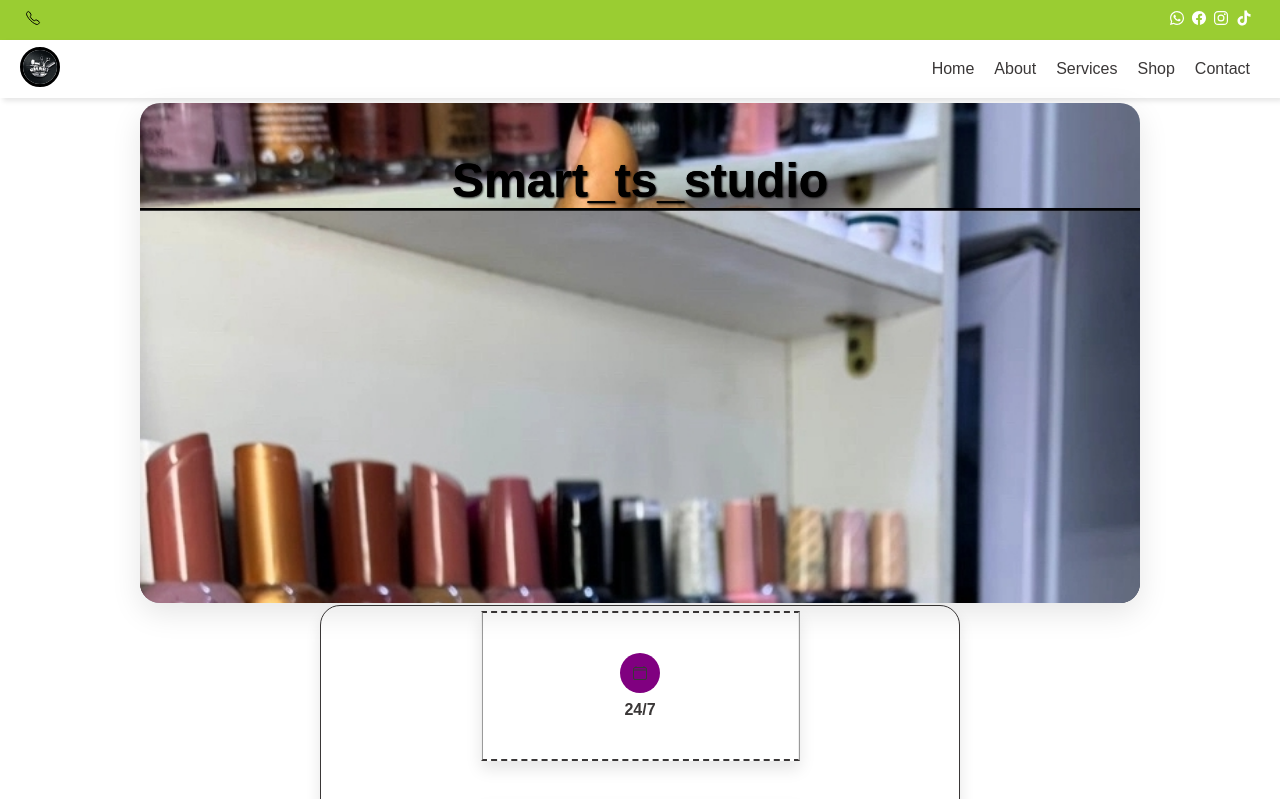
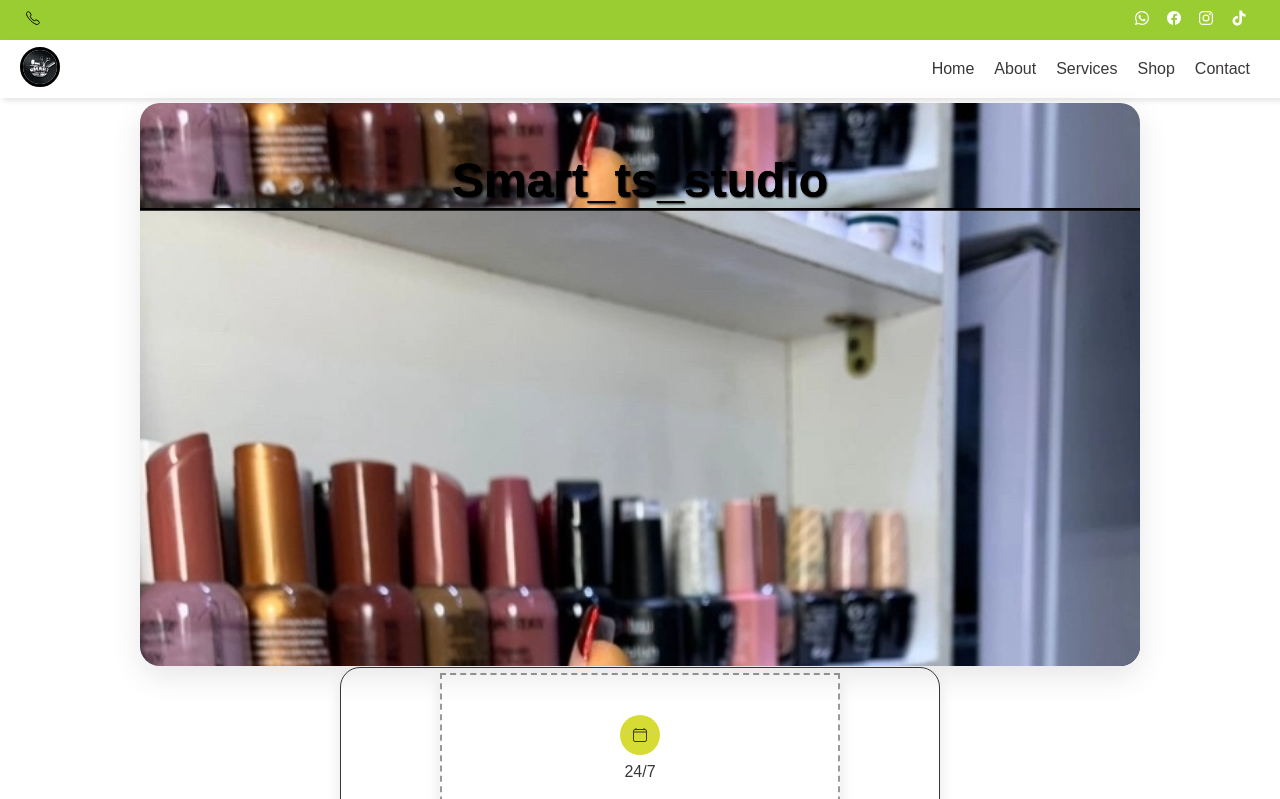
Before and after one commit to OJaybit/SmartTnsorium, a plain HTML site: page index.html in a window 1280 px wide. Shown: the top 799 px of the page. Drawn offline with nearby package versions, Linux system fonts and the light colour scheme.

Commit message:
new codes added

```diff
--- a/index.css
+++ b/index.css
@@ -1,6 +1,4 @@
-// <uniquifier>: Use a unique and descriptive class name
-// <weight>: Use a value from 100 to 900
-
+/* FONT STYLES */
 .inter-uniquifier {
   font-family: "Inter", serif;
   font-optical-sizing: auto;
@@ -20,9 +18,8 @@
   font-style: normal;
 }
 
-
-
-*{
+/* RESET STYLES */
+* {
   margin: 0;
   padding: 0;
   border: 0;
@@ -31,132 +28,145 @@
   text-decoration: none;
   box-sizing: border-box;
 }
-body{
+
+body {
   font-family: "poppins", sans-serif;
   min-height: 100vh;
-    color:rgb(58, 55, 55)  ;
+  color: rgb(58, 55, 55);
+  width: 100%;
+  overflow-x: hidden;
 }
 
-a, a:hover{
+a, a:hover {
   text-decoration: none;
 }
-/* .top-bar */
-.top-bar{
+
+/* TOP BAR */
+.top-bar {
   display: flex;
   align-items: center;
   justify-content: space-between;
   padding: 10px 25px;
   background-color: yellowgreen;
-    box-shadow: 3px 3px 5px rgb(0, 0, 0, 0.1);
+  box-shadow: 3px 3px 5px rgba(0, 0, 0, 0.1);
 }
-.top-bar span{
+
+.top-bar span {
   color: black;
 }
-.top-bar ul{
+
+.top-bar ul {
   list-style: none;
   display: flex;
-
   gap: 0.2rem;
 }
-.top-bar li{
-    margin: opx 5px;
+
+.top-bar li {
+  margin: 0px 5px
 }
-.top-bar a{
+
+.top-bar a {
   color: #fff;
 }
-.top-bar a:hover{
+
+.top-bar a:hover {
   color: #222;
 }
 
-/* sidebar */
-nav{
+@media (max-width: 767px) {
+  .top-bar {
+    display: none;
+  }
+}
+
+/* SIDEBAR NAV */
+nav {
   background: white;
-    box-shadow: 3px 3px 5px rgb(0, 0, 0, 0.1);
+  box-shadow: 3px 3px 5px rgba(0, 0, 0, 0.1);
   padding: 5px 20px;
   display: flex;
   align-items: center;
 }
 
-nav a{
-    color:rgb(58, 55, 55);
+nav a {
+  color: rgb(58, 55, 55);
+}
 
-}
-nav a:hover{
+nav a:hover {
   color: black;
 }
-.logo{
+
+.logo {
   flex: 1;
-
-}
-
-.logo{
   display: flex;
   flex-direction: column;
   font-size: 20px;
 }
-.logo a:hover{
+
+.logo a:hover {
   color: #120f0f;
 }
 
-
-.logo img{
+.logo img {
   width: 40px;
   margin-right: 10px;
   border: black solid;
   border-radius: 70%;
 }
-.menu{  /*sidebar*/
+
+.menu {
   display: flex;
   align-items: center;
-    list-style: none;text-transform: capitalize;
-
+  list-style: none;
+  text-transform: capitalize;
 }
 
-.menu li{
+.menu li {
   padding: 15px 10px;
   font-size: 16px;
 }
 
-.toggle{
+.toggle {
   font-size: 30px;
   display: none;
 }
+
 @media screen and (max-width: 600px) {
-    nav{
+  nav {
     display: block;
     position: relative;
     padding: 15px 20px;
   }
-    .menu{
+
+  .menu {
     margin-top: 15px;
     display: none;
+    flex-direction: column;
   }
 
-    .menu.active, .toggle{
+  .menu.active, .toggle {
     display: block;
   }
-    .toggle{
+
+  .toggle {
     position: absolute;
-        top:15px;
+    top: 15px;
     right: 20px;
   }
+}
 
-}
-/*slideshow*/
+/* SLIDER */
 .slider {
-    width: 80%;
+  width: 90%;
   max-width: 1000px;
-    height: 500px;
+  aspect-ratio: 16/9;
   margin: 5px auto;
   overflow: hidden;
   position: relative;
-    background: #f0f0f5; /* Light background for contrast */
-    border: 6px solid linear-gradient(135deg, #6e8efb, #a777e3); /* fallback border */
-    border-image: linear-gradient(135deg, #6e8efb, #a777e3) 1;
+  background: #f0f0f5;
   border-radius: 20px;
   box-shadow: 0 10px 30px rgba(0, 0, 0, 0.1);
 }
-
 
 .slide {
   position: absolute;
@@ -168,35 +178,17 @@ nav a:hover{
   animation: fade 40s infinite;
 }
 
-.slide:nth-child(1) {
-    animation-delay: 0s;
-}
-.slide:nth-child(2) {
-    animation-delay: 10s;
-}
-.slide:nth-child(3) {
-    animation-delay: 20s;
-}
-.slide:nth-child(4) {
-    animation-delay: 30s;
-}
+.slide:nth-child(1) { animation-delay: 0s; }
+.slide:nth-child(2) { animation-delay: 10s; }
+.slide:nth-child(3) { animation-delay: 20s; }
+.slide:nth-child(4) { animation-delay: 30s; }
 
 @keyframes fade {
-    0% {
-        opacity: 0;
-    }
-    2.5% {
-        opacity: 1;
-    }
-    22.5% {
-        opacity: 1;
-    }
-    25% {
-        opacity: 0;
-    }
-    100% {
-        opacity: 0;
-    }
+  0% { opacity: 0; }
+  2.5% { opacity: 1; }
+  22.5% { opacity: 1; }
+  25% { opacity: 0; }
+  100% { opacity: 0; }
 }
 
 .slide h1 {
@@ -216,33 +208,33 @@ nav a:hover{
   display: block;
 }
 
-    /* popular category */
-/* Center the entire container */
+/* POPULAR CATEGORY */
 .info_container {
   display: flex;
   flex-direction: column;
   justify-content: center;
   align-items: center;
-    background-color:white;
+  background-color: white;
   gap: 4rem;
 }
 
-    .popular_categories{
+.popular_categories {
   display: flex;
   flex-direction: column;
-  justify-content:space-between;
+  justify-content: space-between;
   align-items: center;
-      width: 50vw;
+  width: 90%;
+  max-width: 600px;
   gap: 1rem;
   margin-top: -0.2rem;
   border: 1px solid;
   border-radius: 20px;
-      place-content: center;
   box-shadow: 0px 8px 15px rgba(0, 0, 0, 0.1);
 }
 
-    .category_container{
-      width: 50%;
+.category_container {
+  width: 90%;
+  max-width: 400px;
   height: 150px;
   display: flex;
   flex-direction: column;
@@ -250,35 +242,30 @@ nav a:hover{
   align-items: center;
   margin-top: 5px;
   margin-bottom: 20px;
-       background-color:white(71, 28, 28);
-      border: 2px solid;
-border-style: dashed ridge;     box-shadow: 0px 8px 15px rgba(0, 0, 0, 0.1);
+  background-color: white;
+  border: 2px dashed #999;
+  box-shadow: 0px 8px 15px rgba(0, 0, 0, 0.1);
 }
 
-
-
-    .category_img{
+.category_img {
   width: 40px;
   aspect-ratio: 1/1;
-      border-radius: 100%;
-      border:transparent solid;
-      background-color:purple;
   border-radius: 70%;
+  border: transparent solid;
+  background-color: rgb(214, 220, 52);
   display: flex;
   justify-content: center;
   align-items: center;
-
 }
 
-
-  .category_text>h4{
+.category_text > h4 {
   margin-top: 0.5rem;
   text-decoration: solid;
-  font-weight: 400px;
+  font-weight: 400;
+}
 
-  }
-  .map{
-    width: 100vw;
+.map {
+  width: 100%;
   display: flex;
   justify-content: center;
   align-items: center;
@@ -286,13 +273,14 @@ border-style: dashed ridge;     box-shadow: 0px 8px 15px rgba(0, 0, 0, 0.1);
   margin-top: 0.5rem;
   gap: 1rem;
 }
-  .map h2{
+
+.map h2 {
   text-transform: capitalize;
   text-decoration: none;
   color: #120f0f;
 }
 
-  .quick_links{
+.quick_links {
   display: flex;
   flex-direction: column;
   justify-content: center;
@@ -300,7 +288,7 @@ border-style: dashed ridge;     box-shadow: 0px 8px 15px rgba(0, 0, 0, 0.1);
   margin-top: 2rem;
 }
 
-  .quick_links ul{
+.quick_links ul {
   display: flex;
   flex-direction: column;
 }
```
Lines whose indentation alone changed are shown as unchanged.
